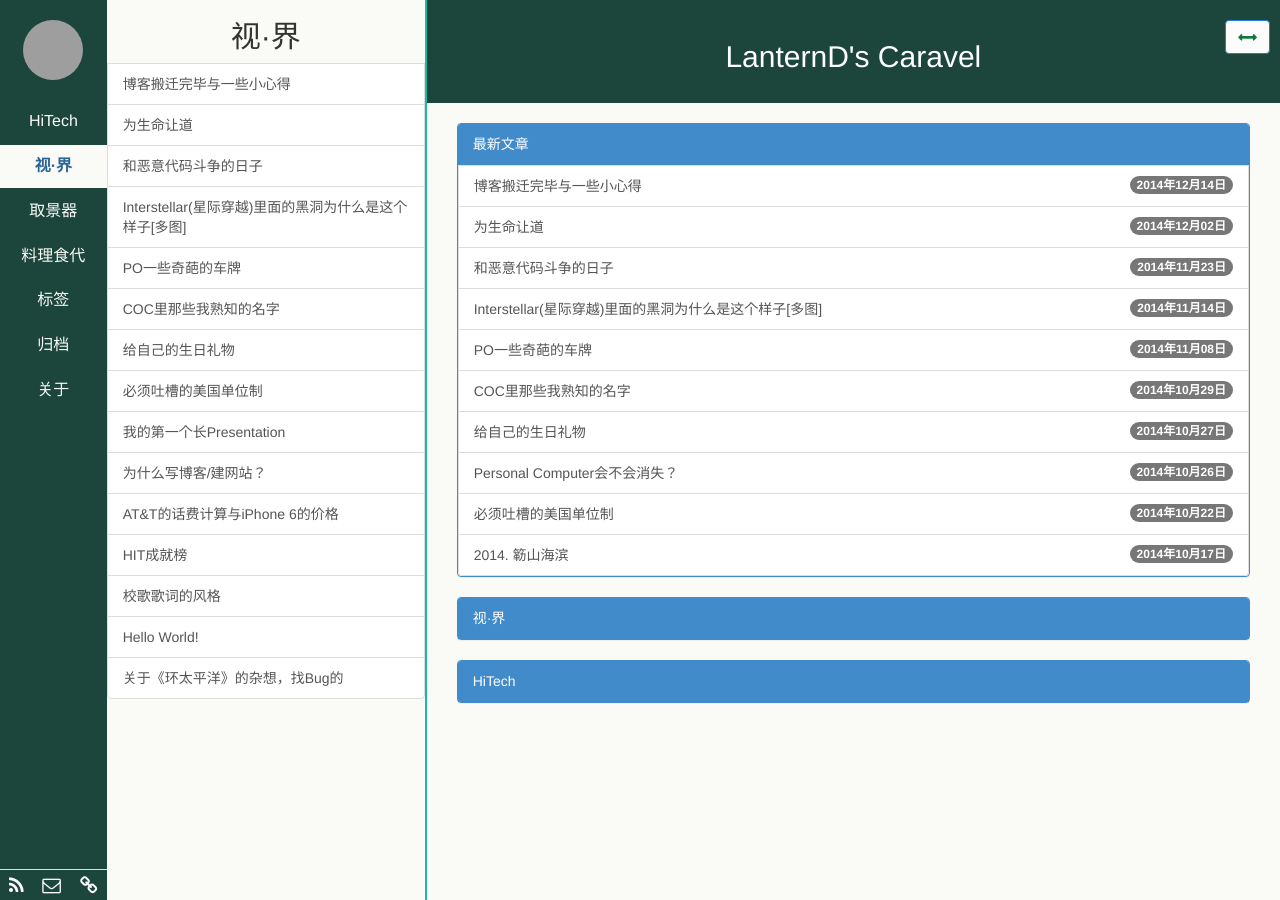
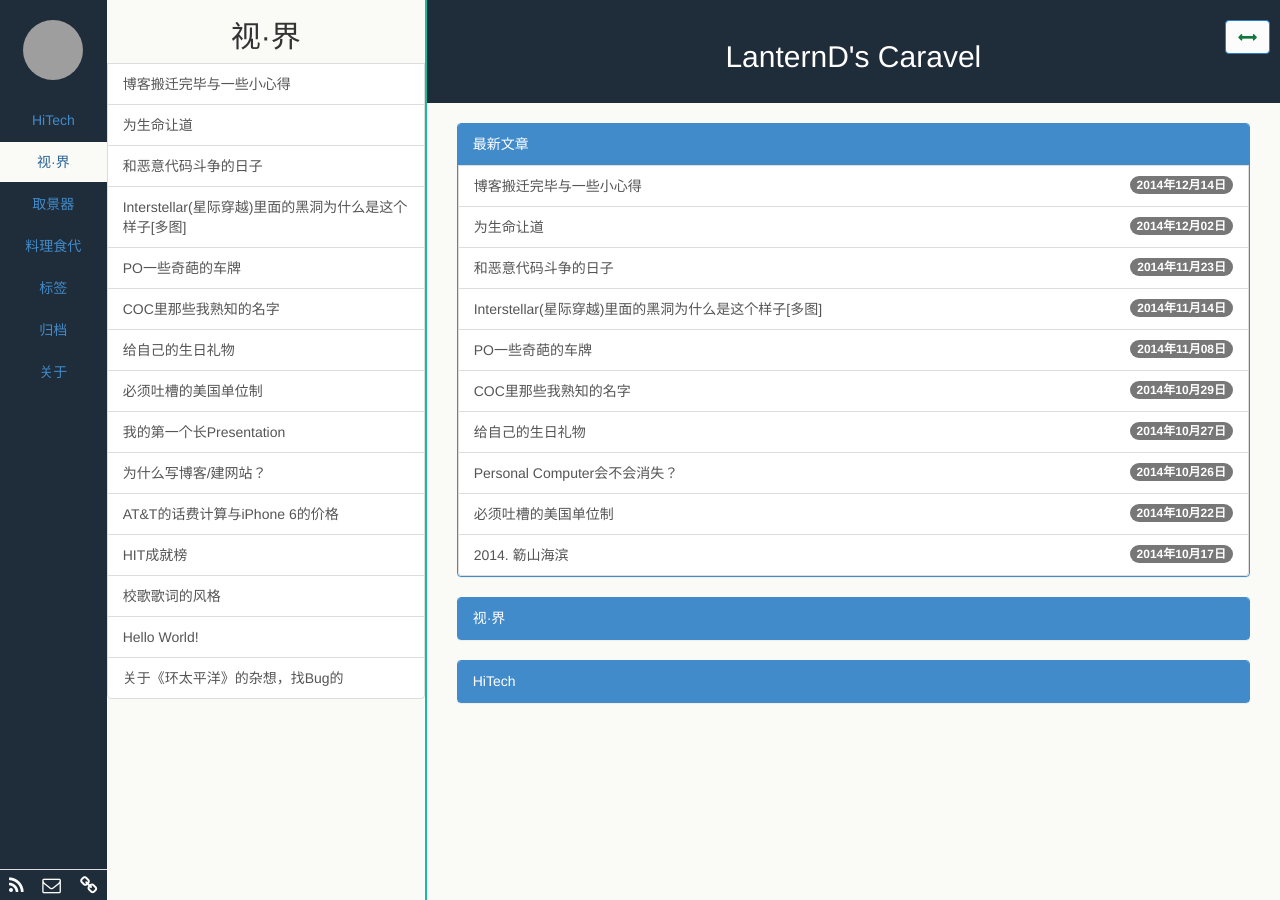
Before and after one commit to LanternD/lanternd.github.io, a Jekyll site: the page built from index.html, in a window 1280 px wide. Built offline with Jekyll 4.4.1, drawn with Linux system fonts in a browser that asks for light colours; the list of posts is cut into pages by our own code; grey boxes are pictures that could not be loaded.

Commit message:
LanternD's

```diff
--- a/public/css/base.css
+++ b/public/css/base.css
@@ -4,35 +4,24 @@ body, html {
   margin: 0px;
   height: 100%;
   overflow: hidden;
-  background-color: #1c463c;
+  background-color: #1f2c39;
 }
 .row {height: 100%;}
 /* 导航栏 + 目录栏 */
 .aside {height: 100%;}
 /* 左侧导航栏 */
 .aside1 {
-  background-color: #1c463c;
+  background-color: #1f2c39;
   height: 100%;
   padding-left: 0px;
   padding-right: 0px;
   text-align: center;
-
 }
-
 .aside1 > .nav > li > a {
-  color:#fafaf6;
   padding-left: 0px;
   padding-right: 0px;
   border-radius: 0px;
-  font-size: 16px;
-  padding: 10px 10px;
 }
-
-.aside1 > .nav > li > a:hover{
-  color:#428bca;
-  font-weight: bold;
-}
-
 .avatar {width: 60px; height: 60px;}
 .aside1_bottom {
   width: 100%;
@@ -54,10 +43,9 @@ body, html {
   height: 100%;
   overflow-y: auto;
   background-color: #fafaf6;
-  overflow-x: hidden;
 }
 .aside3-title {
-  background-color: #1c463c;
+  background-color: #1f2c39;
   padding-left: 30px;
   padding-right: 30px;
   text-align: center;
@@ -65,9 +53,7 @@ body, html {
 }
 .aside3-content {padding-left: 30px;padding-right: 30px;}
 /* 文章内容排版 */
-a:hover {
-  text-decoration:none;
-}
+a:hover {text-decoration:none;}
 #content {font-size: 18px; line-height: 1.5;}
 #content p {margin: 20px 0px;}
 #content ul, ol, dl, li {margin: 10px 0px;}
@@ -80,18 +66,10 @@ a:hover {
 .nav-pills>li.active>a, .nav-pills>li.active>a:hover, .nav-pills>li.active>a:focus {
   color: #2a6496;
   background-color: #fafaf6;
-  font-weight: bold;
 }
 /* 显示评论按钮 */
 .show-commend {width: 100%; margin-bottom: 40px;}
 
-#page-tags {
-    font-size: 12px;
-    line-height: 1.5;
-    text-align: center;
-    background-color: #cbcbcb;
-    border-radius: 2px;
-}
 
 .flickr-container {
     position: relative;
@@ -144,10 +122,3 @@ a:hover {
 img{
   max-width: 100%
 }
-
-.fa a{
-  color: #266153;
-  background-color: #fcfcfc;
-}
-/*
-*/
```
